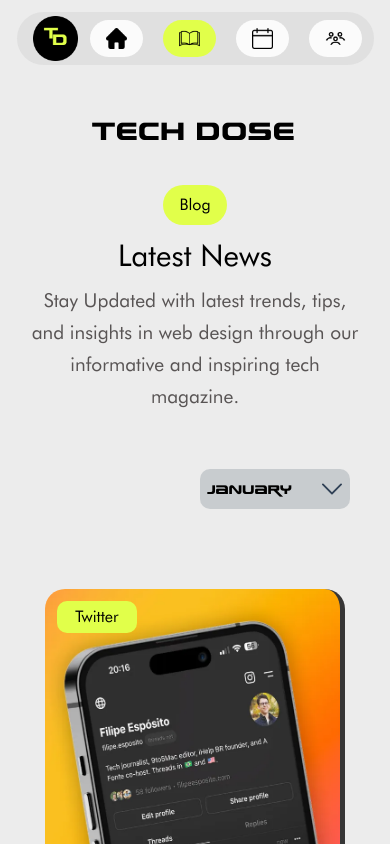
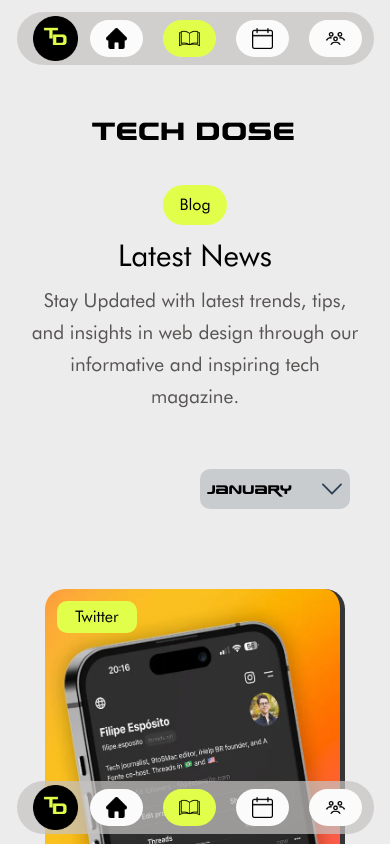
Before and after one commit to Faraz643/tech-dose, a Next.js app in the folder f-end/: page /blog in a window 390 px wide. Built offline with nearby package versions, Linux system fonts and the light colour scheme.

Commit message:
Added Footer and Signature

```diff
--- a/f-end/app/(routes)/(blog)/blog/page.js
+++ b/f-end/app/(routes)/(blog)/blog/page.js
@@ -24,6 +24,7 @@
         </div>
         <MonthlyFilter />
         <ArticleCard/>
+
       </div>
     </div>
   );
--- a/f-end/app/(routes)/(blog)/layout.js
+++ b/f-end/app/(routes)/(blog)/layout.js
@@ -4,6 +4,7 @@
 import Footer from "@/app/_Components/_Blog/Footer";
 import Contexts from "@/app/_Components/_Blog/Contexts";
 import Heading from "@/app/_Components/_Blog/Heading";
+import { FooterSignature } from "@/app/_Components/FooterSignature";
 const futureEarth = localfont({
   src: [
     {
@@ -42,8 +43,9 @@
           <Heading headingFor={"/blog"} />
 
           {children}
-          {/* <Footer /> */}
+          <Footer />
           <Heading headingFor={"/"} />
+          <FooterSignature />
         </Contexts>
       </body>
     </html>
--- /dev/null
+++ b/f-end/app/_Components/FooterSignature.jsx
@@ -0,0 +1,9 @@
+import React from 'react'
+
+export const FooterSignature = () => {
+    return (
+        <div className='bg-[#201F1E] text-center rounded-[20px] p-2 text-[#bebcbce4] m-3 mt-10 min-[570px]:tracking-wider'>
+            <span>Designed and Developed by Faraz Rasool</span>
+        </div>
+    )
+}
--- a/f-end/app/_Components/_Blog/CommonHeader.jsx
+++ b/f-end/app/_Components/_Blog/CommonHeader.jsx
@@ -13,7 +13,7 @@
   const { setActive } = useContext(ActiveNavContext)
   return (
     <div className='flex justify-center px-1'>
-      <div className='flex flex-row justify-between items-center px-3 bg-[#d9d9d99d] rounded-[100px] md:w-[900px]'>
+      <div className='flex flex-row justify-between items-center px-3 bg-[#c6c3c3b8] rounded-[100px] md:w-[900px]'>
         <div className='logo-wrapper p-1 pr-3'>
           <Link href='/' onClick={
             () => {
```
